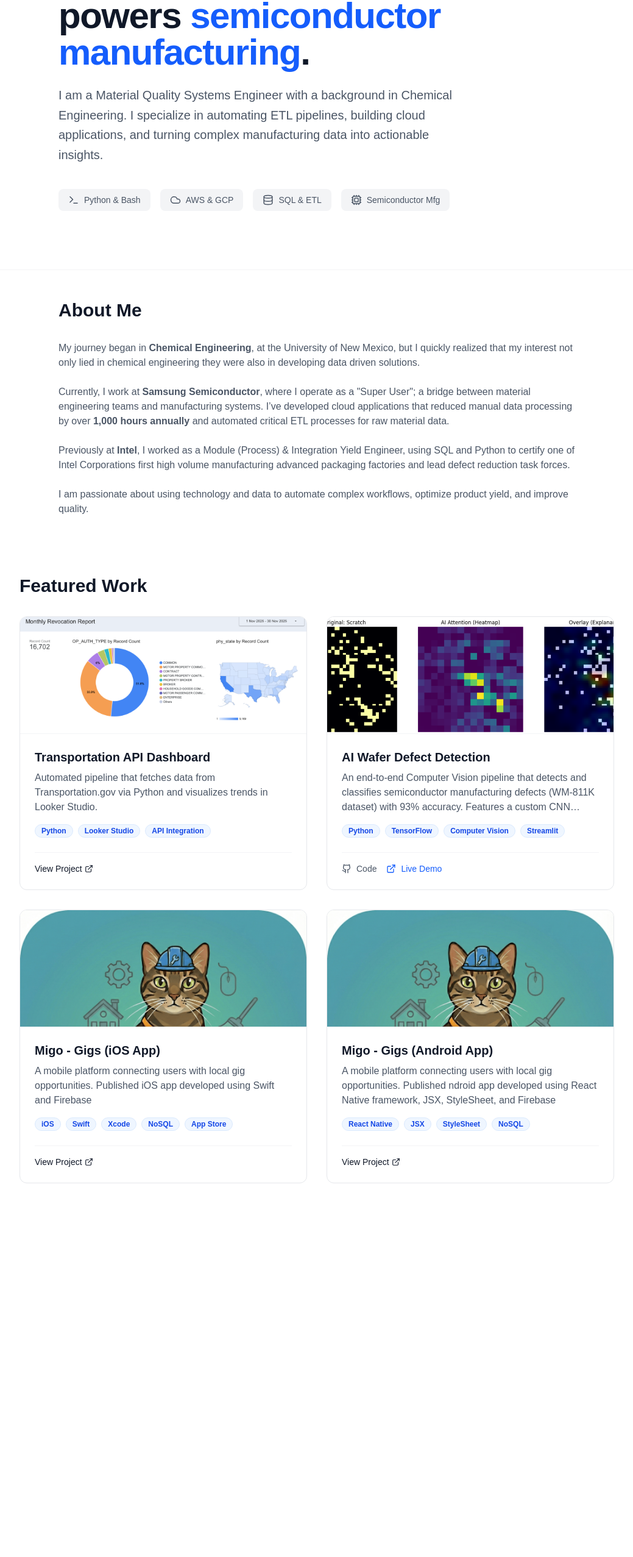
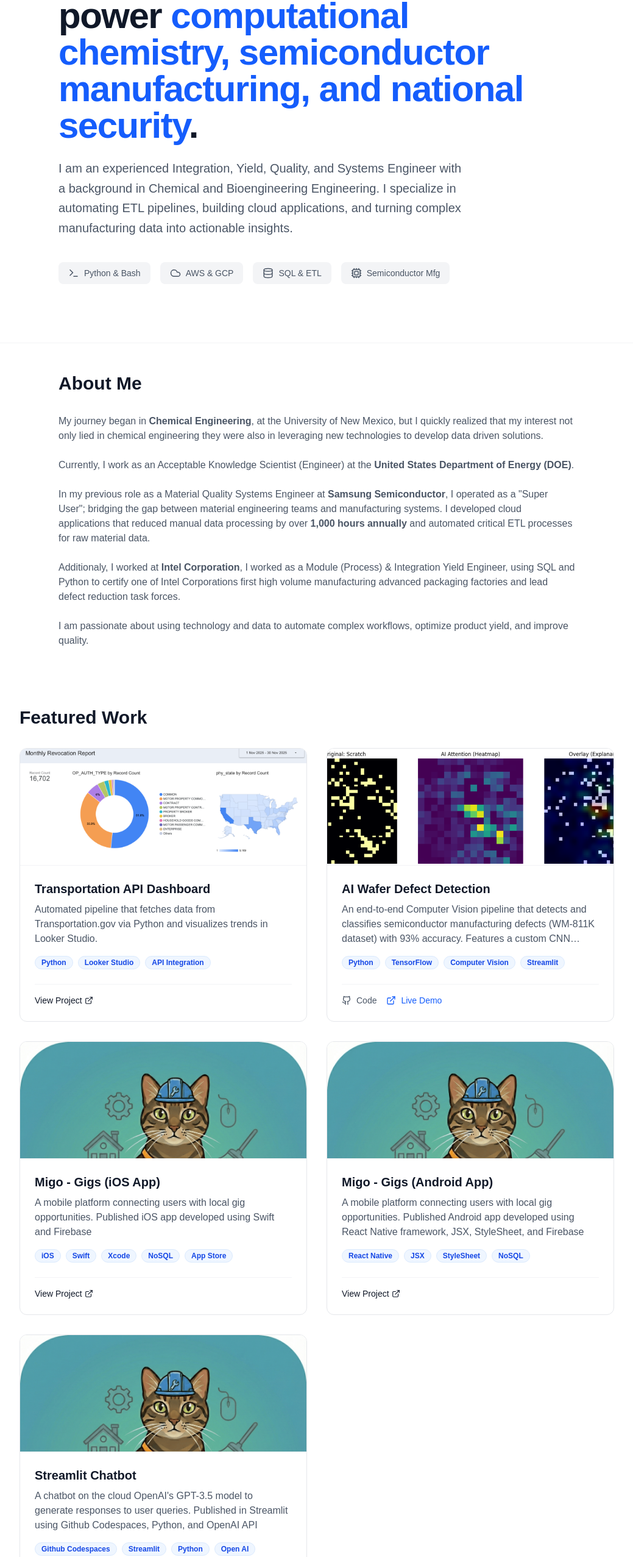
Before and after one commit to dvadi/my-portfolio, a Next.js app: page / in a window 1280 px wide. Shown: the part 246-2800 px from the top of the page at 61% size, without its empty margins (120-1159 px from the left). Before the commit the page ends 2283 px from the top, so only its background shows below. Built offline with nearby package versions, Linux system fonts and the light colour scheme.

Commit message:
Adding Migo Android link and chatbot to portfolio

```diff
--- a/app/data/projects.js
+++ b/app/data/projects.js
@@ -26,9 +26,16 @@
   },
   {
     title: "Migo - Gigs (Android App)",
-    description: "A mobile platform connecting users with local gig opportunities. Published ndroid app developed using React Native framework, JSX, StyleSheet, and Firebase",
+    description: "A mobile platform connecting users with local gig opportunities. Published Android app developed using React Native framework, JSX, StyleSheet, and Firebase",
     tech: ["React Native", "JSX", "StyleSheet", "NoSQL"],
-    link: "https://apps.apple.com/app/migo-gigs/id6756591237",
+    link: "https://play.google.com/store/apps/details?id=com.dvadieras.migo",
+    image: "/migo.png"
+  },
+  {
+    title: "Streamlit Chatbot",
+    description: "A chatbot on the cloud OpenAI's GPT-3.5 model to generate responses to user queries. Published in Streamlit using Github Codespaces, Python, and OpenAI API",
+    tech: ["Github Codespaces", "Streamlit", "Python", "Open AI"],
+    link: "https://dvadis-chatbot.streamlit.app/",
     image: "/migo.png"
   },
 
--- a/app/page.tsx
+++ b/app/page.tsx
@@ -14,11 +14,11 @@
         </div>
 
         <h1 className="text-5xl sm:text-6xl font-extrabold tracking-tight mb-6">
-          I build the software that powers <span className="text-blue-600">semiconductor manufacturing</span>.
+          I build full-stack systems that power <span className="text-blue-600">computational chemistry, semiconductor manufacturing, and national security</span>.
         </h1>
 
         <p className="text-xl text-gray-600 leading-relaxed max-w-2xl mb-10">
-          I am a Material Quality Systems Engineer with a background in Chemical Engineering.
+          I am an experienced Integration, Yield, Quality, and Systems Engineer with a background in Chemical and Bioengineering Engineering.
           I specialize in automating ETL pipelines, building cloud applications, and
           turning complex manufacturing data into actionable insights.
         </p>
@@ -47,13 +47,16 @@
         <h2 className="text-3xl font-bold mb-8">About Me</h2>
         <div className="prose prose-lg text-gray-600">
           <p className="mb-6">
-            My journey began in <strong>Chemical Engineering</strong>, at the University of New Mexico, but I quickly realized that my interest not only lied in chemical engineering they were also in developing data driven solutions.
+            My journey began in <strong>Chemical Engineering</strong>, at the University of New Mexico, but I quickly realized that my interest not only lied in chemical engineering they were also in leveraging new technologies to develop data driven solutions.
           </p>
           <p className="mb-6">
-            Currently, I work at <strong>Samsung Semiconductor</strong>, where I operate as a "Super User"; a bridge between material engineering teams and manufacturing systems. I’ve developed cloud applications that reduced manual data processing by over <strong>1,000 hours annually</strong>  and automated critical ETL processes for raw material data.
+            Currently, I work as an Acceptable Knowledge Scientist (Engineer) at the <strong>United States Department of Energy (DOE)</strong>.
           </p>
           <p className="mb-6">
-            Previously at <strong>Intel</strong>, I worked as a Module (Process) & Integration Yield Engineer, using SQL and Python to certify one of Intel Corporations first high volume manufacturing advanced packaging factories and lead defect reduction task forces.
+            In my previous role as a Material Quality Systems Engineer at <strong>Samsung Semiconductor</strong>, I operated as a "Super User"; bridging the gap between material engineering teams and manufacturing systems. I developed cloud applications that reduced manual data processing by over <strong>1,000 hours annually</strong>  and automated critical ETL processes for raw material data.
+          </p>
+          <p className="mb-6">
+            Additionaly, I worked at <strong>Intel Corporation</strong>, I worked as a Module (Process) & Integration Yield Engineer, using SQL and Python to certify one of Intel Corporations first high volume manufacturing advanced packaging factories and lead defect reduction task forces.
           </p>
           <p>
             I am passionate about using technology and data to automate complex workflows, optimize product yield, and improve quality.
```
